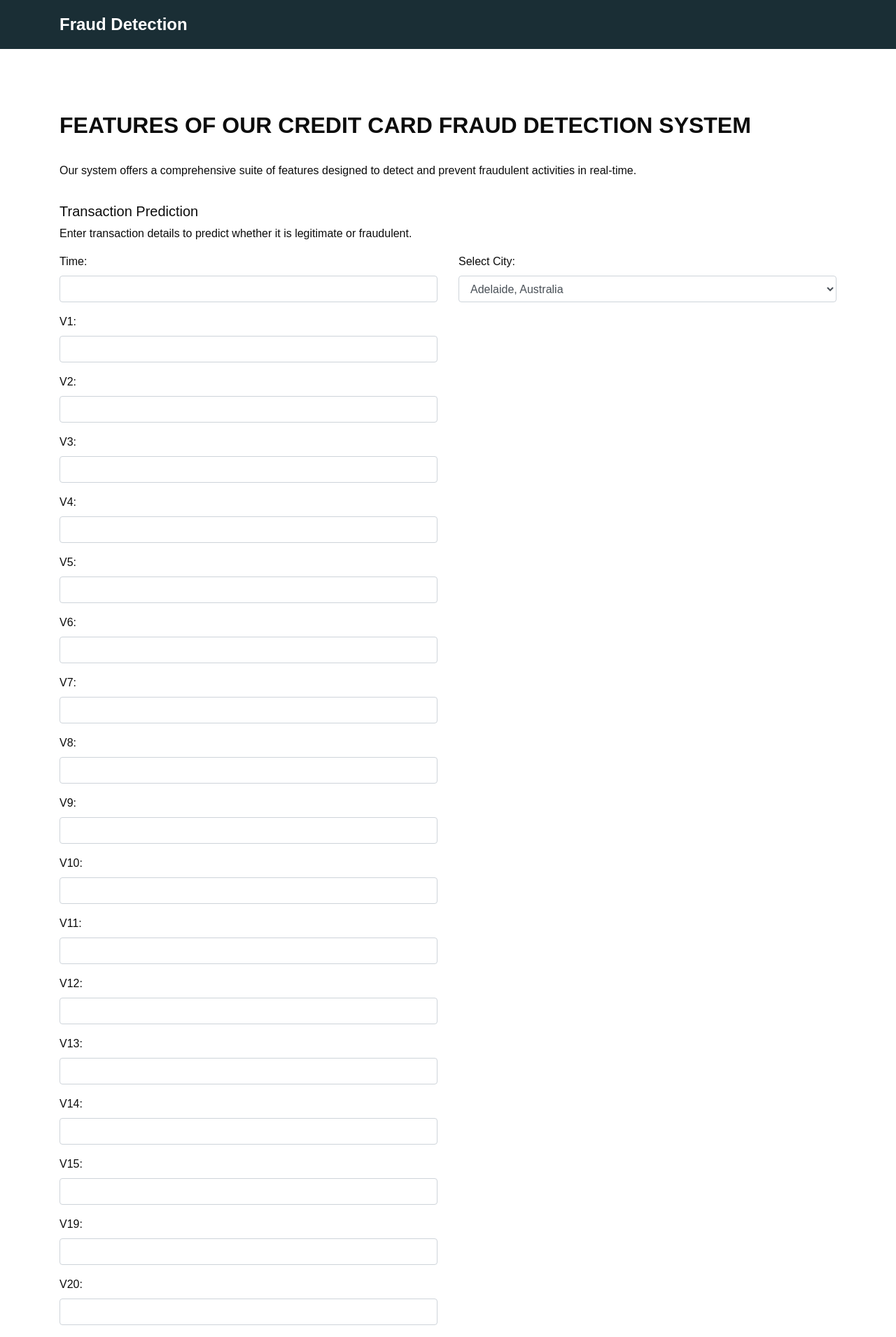
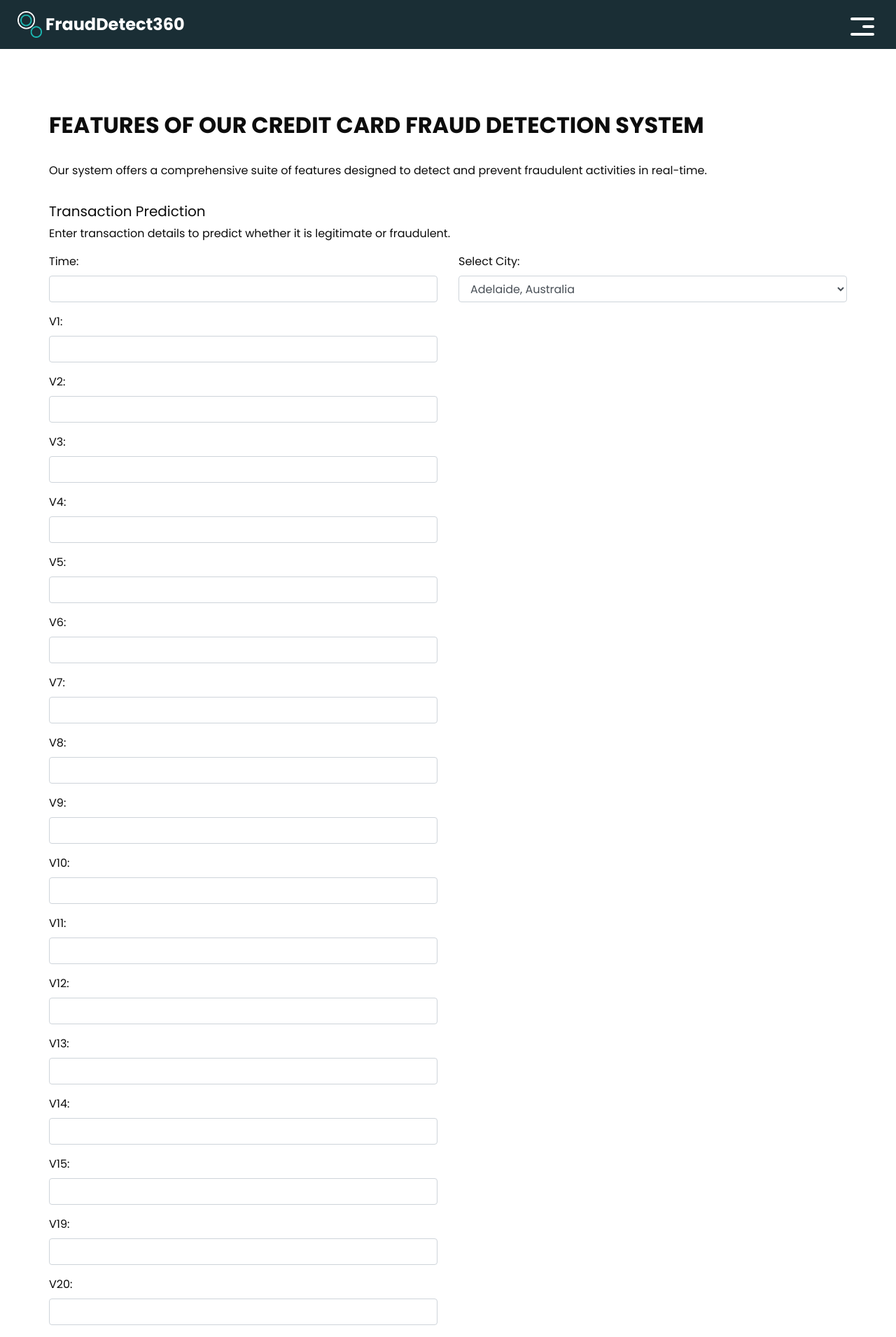
Before and after one commit to aapatil2004/Credit_Card_Fraud_Detection, a Flask app: page /features in a window 1280 px wide. Shown: the top 1911 px of the page at 70% size. Run offline with Flask 2, Linux system fonts and the light colour scheme; some libraries are stand-ins or nearby versions.

Commit message:
some new changes

```diff
--- a/app.py
+++ b/app.py
@@ -32,7 +32,7 @@ import os
 
 
 app = Flask(__name__)
-#app.config['SECRET_KEY'] = secret_key
+app.config['SECRET_KEY'] = "fraud_detection"
 #csrf = CSRFProtect(app)
 app.config['SQLALCHEMY_DATABASE_URI'] = 'sqlite:///database.db'
 #app.config['SECRET_KEY'] = 'your_secret_key'
@@ -93,7 +93,7 @@ def login():
         user = User.query.filter_by(username=form.username.data).first()
         if user and bcrypt.check_password_hash(user.password, form.password.data):
             login_user(user)
-            return redirect(url_for('dashboard'))
+            return redirect(url_for('index'))
         else:
             flash('Login Unsuccessful. Please check username and password', 'danger')
     return render_template('login.html', form=form)
@@ -104,13 +104,13 @@ def logout():
     logout_user()
     return redirect(url_for('login'))
 
-@app.route('/dashboard')
+@app.route('/')
 @login_required
 def dashboard():
     return render_template('dashboard.html')
 
-@app.route('/')
-def home():
+@app.route('/index')
+def index():
     return render_template('index.html')
 
 @app.route('/about')
--- a/templates/features.html
+++ b/templates/features.html
@@ -1,69 +1,71 @@
 <!DOCTYPE html>
 <html>
   <head>
-    <title>Features</title>
-    <link
-      rel="stylesheet"
-      type="text/css"
-      href="{{ url_for('static', filename='css/bootstrap.css') }}"
-    />
-    <link
-      rel="stylesheet"
-      type="text/css"
-      href="{{ url_for('static', filename='css/style.css') }}"
-    />
+    <!-- Basic -->
+    <meta charset="utf-8" />
+    <meta http-equiv="X-UA-Compatible" content="IE=edge" />
+    <!-- Mobile Metas -->
+    <meta name="viewport" content="width=device-width, initial-scale=1, shrink-to-fit=no" />
+    <!-- Site Metas -->
+    <meta name="keywords" content="" />
+    <meta name="description" content="" />
+    <meta name="author" content="" />
+
+    <title> Features </title>
+
+    <!-- bootstrap core css -->
+    <link rel="stylesheet" type="text/css" href="static/css/bootstrap.css" />
+
+    <link href="https://fonts.googleapis.com/css?family=Poppins:400,700&display=swap" rel="stylesheet" />
+    <!-- Custom styles for this template -->
+    <link href="static/css/style.css" rel="stylesheet" />
+    <!-- responsive style -->
+    <link href="static/css/responsive.css" rel="stylesheet" />
   </head>
   <body class="sub_page">
     <div class="hero_area">
       <!-- header section starts -->
     <header class="header_section">
-        <div class="container">
+      <div class="container-fluid">
         <nav class="navbar navbar-expand-lg custom_nav-container">
-            <a class="navbar-brand" href="/">
-              <span> Fraud Detection </span>
+          <a class="navbar-brand" href="index">
+            <img src="static/images/logo.png" alt="" />
+            <span> FraudDetect360 </span>
           </a>
-            <button
-              class="navbar-toggler"
-              type="button"
-              data-toggle="collapse"
-              data-target="#navbarSupportedContent"
-              aria-controls="navbarSupportedContent"
-              aria-expanded="false"
-              aria-label="Toggle navigation"
-            >
-              <span class=""> </span>
+          <button class="navbar-toggler" type="button" data-toggle="collapse" data-target="#navbarSupportedContent"
+            aria-controls="navbarSupportedContent" aria-expanded="false" aria-label="Toggle navigation">
+            <span class="navbar-toggler-icon"></span>
           </button>
 
           <div class="collapse navbar-collapse" id="navbarSupportedContent">
             <ul class="navbar-nav">
               <li class="nav-item">
-                  <a class="nav-link" href="/">Home</a>
+                <a class="nav-link" href="/index">Home</a>
               </li>
               <li class="nav-item">
-                  <a class="nav-link" href="/about"> About</a>
+                <a class="nav-link" href="about"> About</a>
+              </li>
+              <li class="nav-item active">
+                <a class="nav-link" href="features"> Features </a>
               </li>
               <li class="nav-item">
-                  <a class="nav-link" href="/features"> Features </a>
+                <a class="nav-link" href="contact"> Contact</a>
               </li>
-                <li class="nav-item">
-                  <a class="nav-link" href="/contact">Contact us</a>
-                </li>
-                {% if current_user.is_authenticated %}
-                <li class="nav-item">
-                  <a class="nav-link" href="/dashboard">Dashboard</a>
-                </li>
-                <li class="nav-item">
-                  <a class="nav-link" href="/logout">Logout</a>
-                </li>
-                {% else %}
-                <li class="nav-item">
-                  <a class="nav-link" href="/login">Login</a>
-                </li>
-                <li class="nav-item">
-                  <a class="nav-link" href="/register">Register</a>
-                </li>
-                {% endif %}
             </ul>
+            <div class="user_option">
+              <a href="login">
+                <span> Logout </span>
+              </a>
+            </div>
+          </div>
+          <div>
+            <div class="custom_menu-btn">
+              <button>
+                <span class="s-1"></span>
+                <span class="s-2"></span>
+                <span class="s-3"></span>
+              </button>
+            </div>
           </div>
         </nav>
       </div>
@@ -588,8 +590,8 @@
               <div class="col-md-3 col-lg-2 offset-lg-1">
                 <h5>Information</h5>
                 <p>
-                  For more information about our platform and services, feel
-                  free to get in touch with us.
+                  FraudDetect360 uses advanced machine learning to monitor transactions, preventing fraud in real-time for
+                secure and seamless financial experiences.
                 </p>
               </div>
               <div class="col-md-3 offset-lg-1">
@@ -623,7 +625,7 @@
                         <img src="static/images/mail.png" alt="" />
                       </div>
                       <div class="detail-box">
-                        <h6>demo@gmail.com</h6>
+                        <h6>support@FraudDetect360.com</h6>
                       </div>
                     </a>
                   </div>
@@ -650,7 +652,7 @@
     <footer class="container-fluid footer_section">
       <div class="container">
         <p>
-          &copy; <span id="displayDate"></span> All Rights Reserved By Our team
+          &copy; <span id="displayDate"></span> All Rights Reserved By FraudDetect360
         </p>
       </div>
     </footer>
```
Also changed, not shown: templates/about.html (+2 -5 lines), templates/contact.html (+4 -7 lines), templates/index.html (+3 -6 lines). Lines whose indentation alone changed are shown as unchanged.
